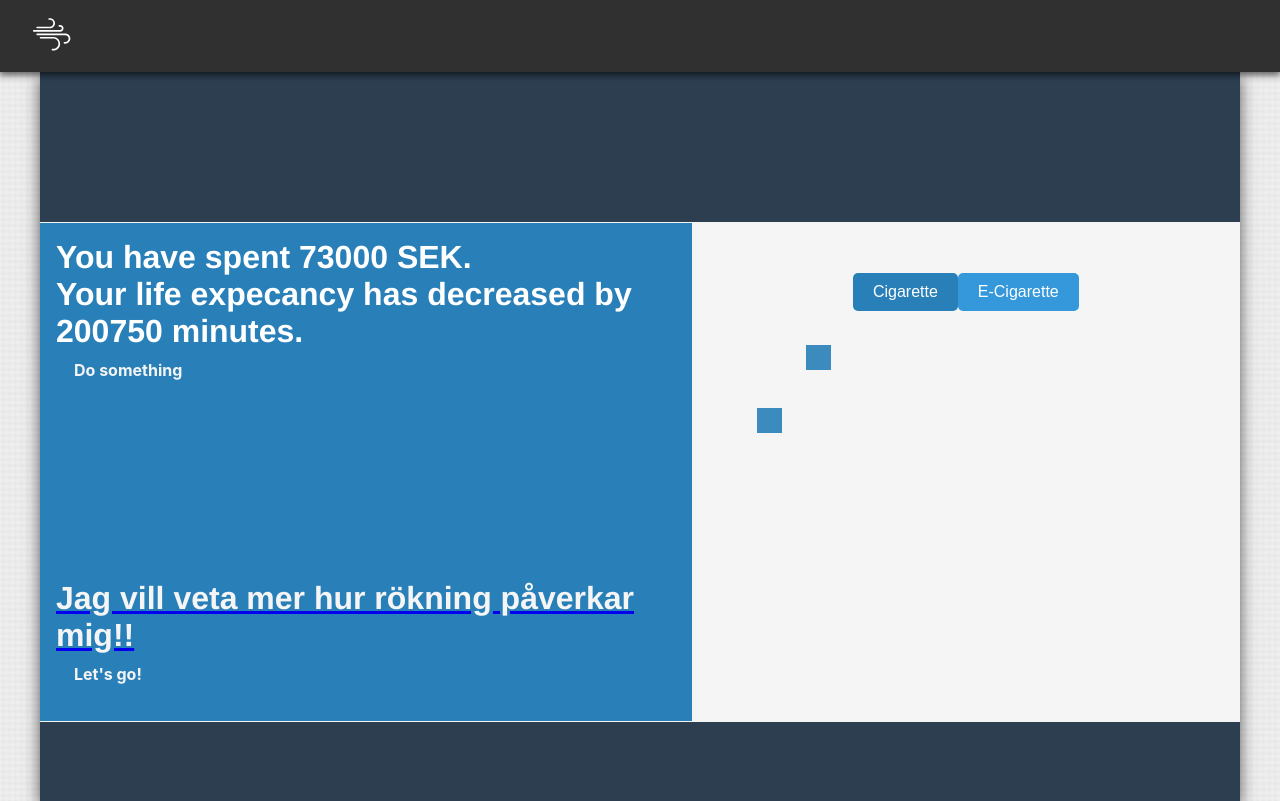
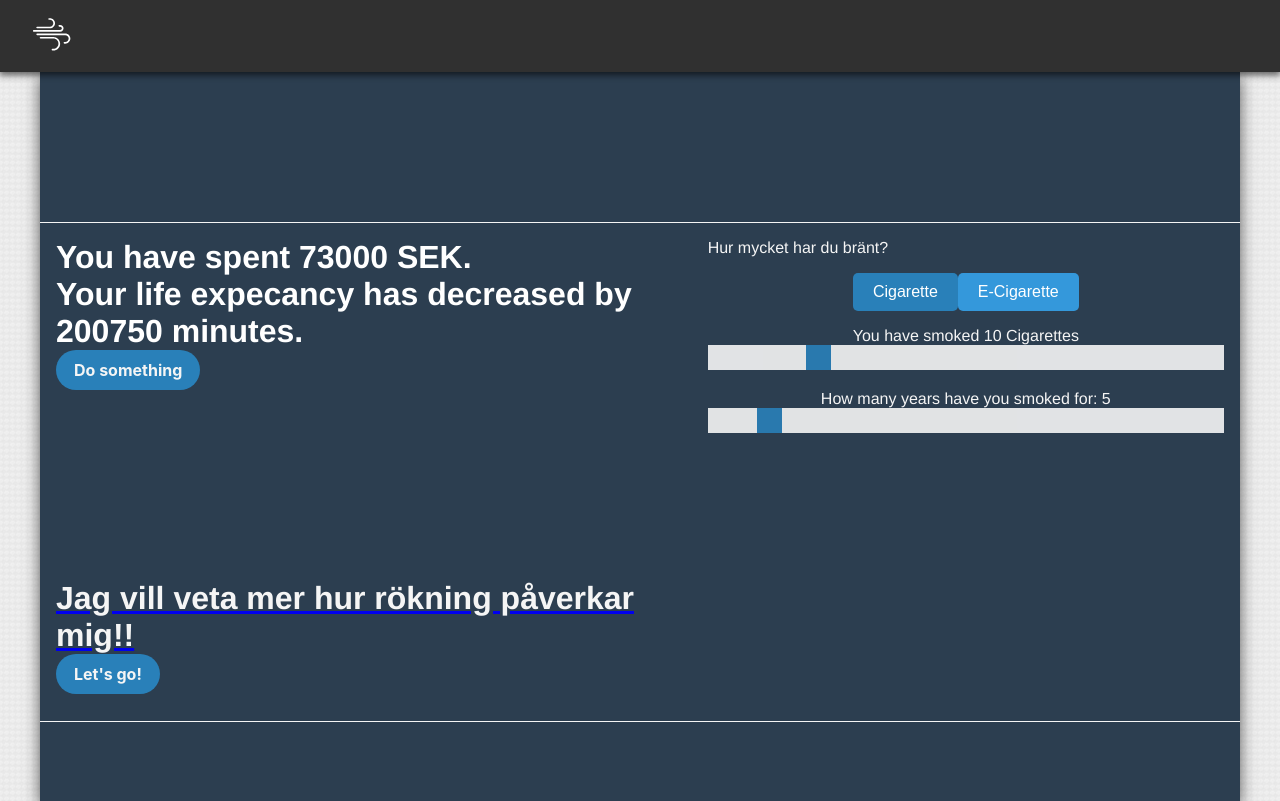
Before and after one commit to rubenmadsen/smokin, a Vue app in the folder Frontend/: page / in a window 1280 px wide. Built offline with nearby package versions, Linux system fonts and the light colour scheme.

Commit message:
Mainview css

```diff
--- a/Frontend/src/views/MainView.vue
+++ b/Frontend/src/views/MainView.vue
@@ -181,20 +181,21 @@ export default {
   text-align: center;
 }
 #left {
-  background-color: var(--primary-color);
   color: var(--text-color);
   flex: 1.2;
   padding: 1rem;
 }
 #right {
   flex: 1;
-  background-color:var(--text-color);
   color: var(--primary-color);
   padding: 1rem;
 }
 #right > div{
   border: var(--border);
   padding-bottom: 1rem;
+}
+#right > p{
+  text-align: left;
 }
 #goBtn {
   display: inline;
```
